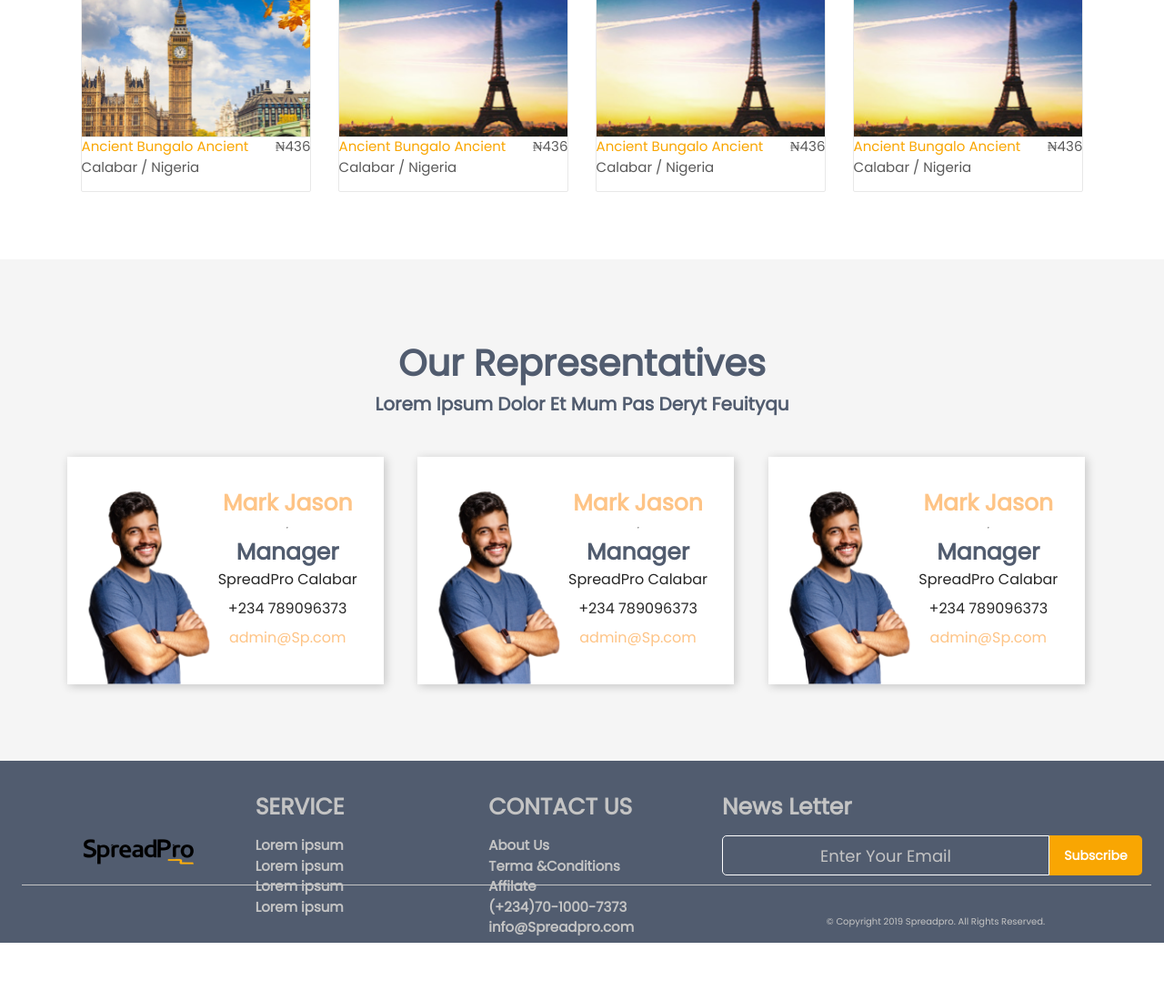
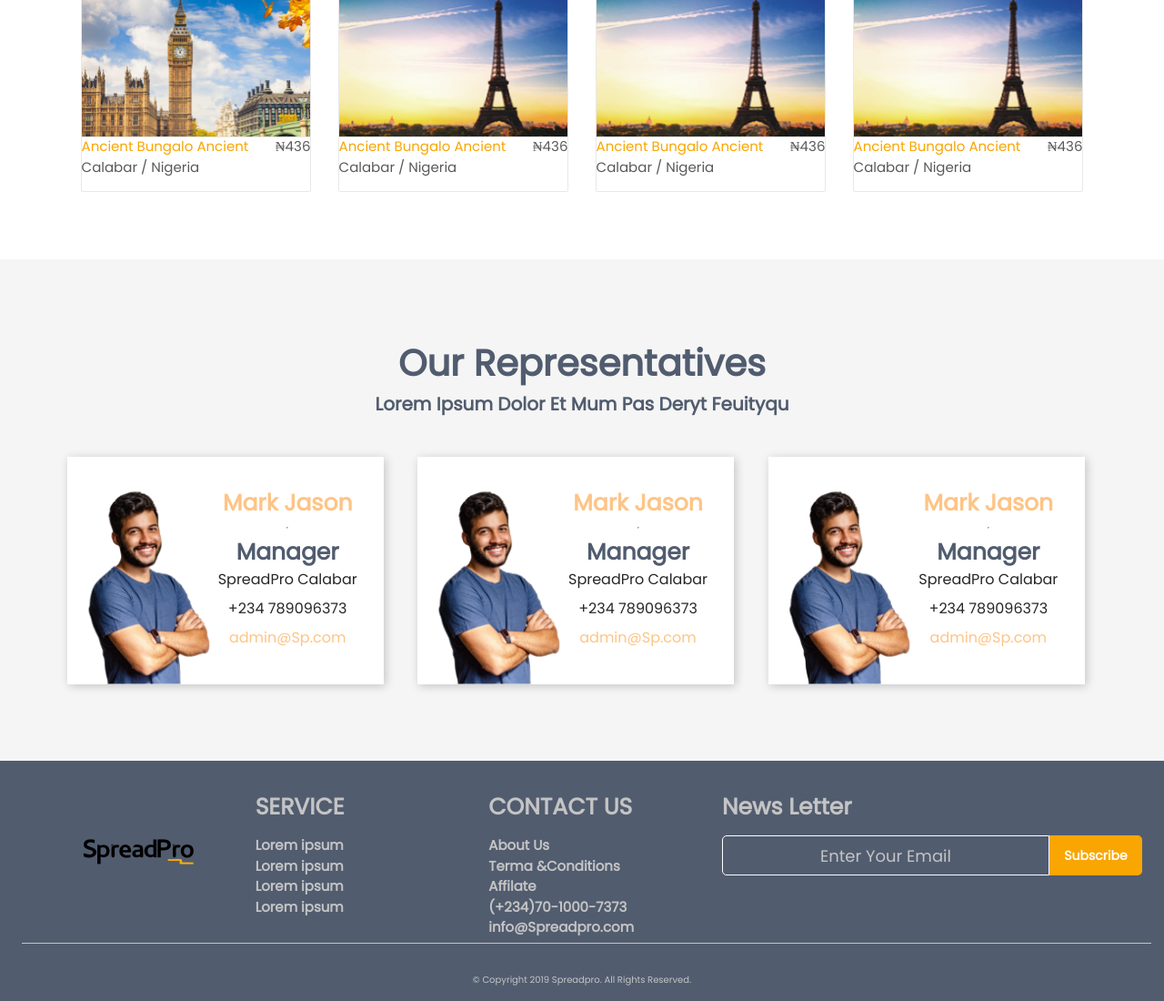
Before and after one commit to TGE24/SP-WEB-1, a Next.js app: page / in a window 1280 px wide. Shown: the part 4655-5755 px from the top of the page at 91% size. Before the commit the page ends 5691 px from the top, so only its background shows below. Built offline with nearby package versions, Linux system fonts and the light colour scheme.

Commit message:
Fixed Bug

```diff
--- a/src/components/footer/footerStyled.js
+++ b/src/components/footer/footerStyled.js
@@ -102,8 +102,6 @@ export const FooterContainer = styled.footer`
   }
   .line {
     margin-left: 1.5rem;
-    margin-top: -4rem;
-
     height: 1px;
     width: 97%;
     background: #c4c4c4;
```
